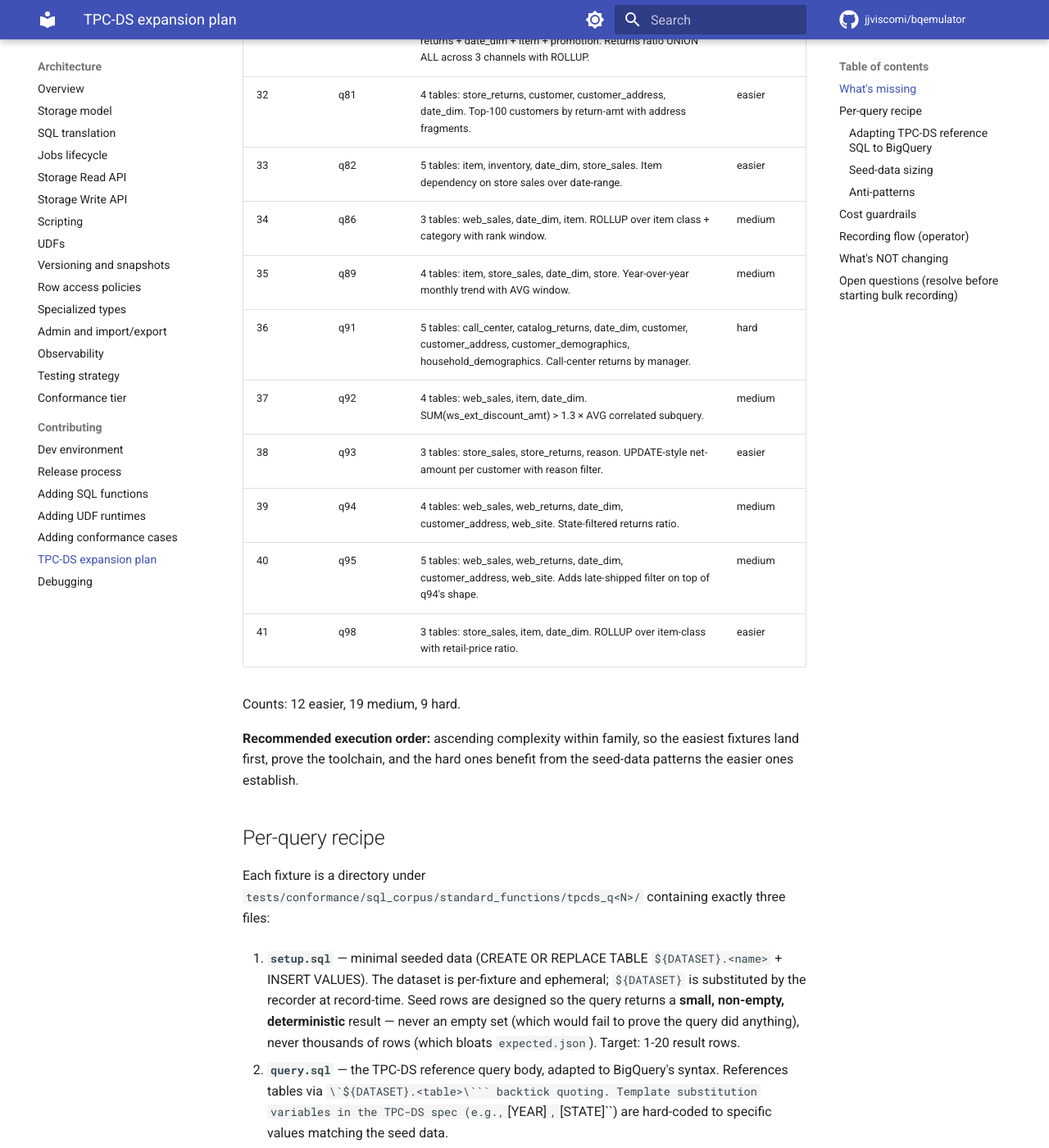
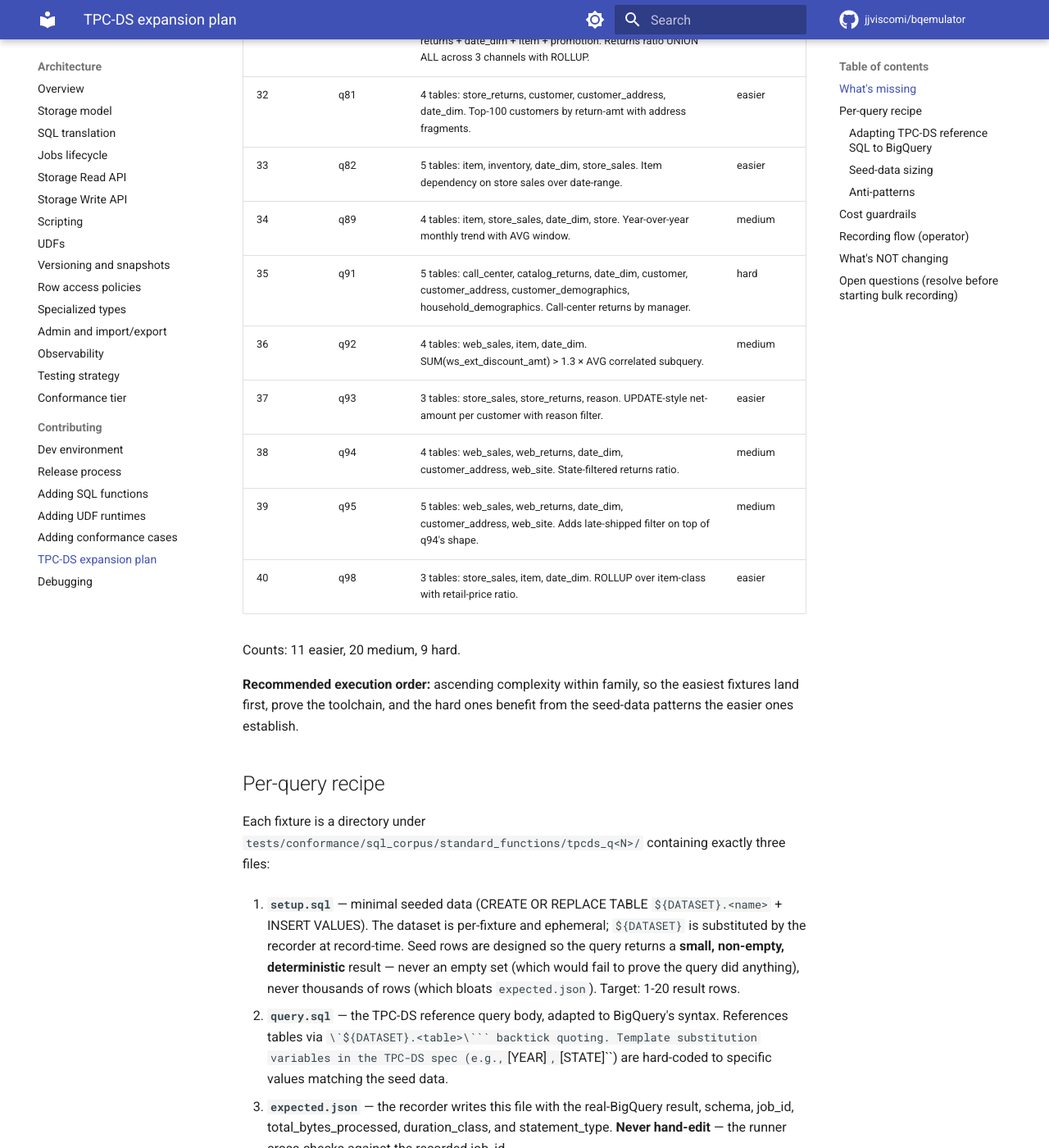
Before and after one commit to jjviscomi/bqemulator, an MkDocs documentation site: the page built from docs/architecture/contributing/tpcds-expansion-plan.md, in a window 1280 px wide and 1400 px high, scrolled down 2936 px. Shown: the whole window at 82% size. Built offline with MkDocs 1.6.1 and Material for MkDocs 9.7.7, drawn with Linux system fonts in a browser that asks for light colours; comment, search, counter and statistics services are not loaded; the version menu is left out; some of the changed text lies outside the part shown.

Commit message:
docs(conformance): correct TPC-DS missing-query table + complexity counts
CodeRabbit on PR #52 flagged two issues:

1. Thread PRRT_kwDOSkfuJ86EWPZk: complexity counts didn't match the
   table (claimed 12 easier / 19 medium / 9 hard; actual rows were
   11 / 21 / 9). Deeper root cause: the table had 41 rows when the
   missing-query count is 40. q86 was the duplicate — it's already
   in the corpus (verified: ``ls tests/conformance/sql_corpus/standard_functions/
   | grep tpcds_q86`` returns ``tpcds_q86``). Remove the q86 row,
   renumber subsequent rows, update counts to 11 / 20 / 9.

2. Thread PRRT_kwDOSkfuJ86EWPZn: typo ``PyPI/SF=1`` in the
   seed-data sizing section. SF=1 is the standard TPC-DS Scale
   Factor; PyPI is the Python Package Index — wrong acronym.
   Fix to ``TPC-DS SF=1``.

Both threads addressed:
- PRRT_kwDOSkfuJ86EWPZk (complexity count + q86 duplicate)
- PRRT_kwDOSkfuJ86EWPZn (PyPI/SF=1 typo)

```diff
--- a/docs/architecture/contributing/tpcds-expansion-plan.md
+++ b/docs/architecture/contributing/tpcds-expansion-plan.md
@@ -46,16 +46,15 @@ rows are 5+ tables, multi-CTE chains, or ROLLUP/GROUPING SETS.
 | 31 | q80 | 8 tables: store_sales / web_sales / catalog_sales each + their returns + date_dim + item + promotion. Returns ratio UNION ALL across 3 channels with ROLLUP. | hard |
 | 32 | q81 | 4 tables: store_returns, customer, customer_address, date_dim. Top-100 customers by return-amt with address fragments. | easier |
 | 33 | q82 | 5 tables: item, inventory, date_dim, store_sales. Item dependency on store sales over date-range. | easier |
-| 34 | q86 | 3 tables: web_sales, date_dim, item. ROLLUP over item class + category with rank window. | medium |
-| 35 | q89 | 4 tables: item, store_sales, date_dim, store. Year-over-year monthly trend with AVG window. | medium |
-| 36 | q91 | 5 tables: call_center, catalog_returns, date_dim, customer, customer_address, customer_demographics, household_demographics. Call-center returns by manager. | hard |
-| 37 | q92 | 4 tables: web_sales, item, date_dim. SUM(ws_ext_discount_amt) > 1.3 × AVG correlated subquery. | medium |
-| 38 | q93 | 3 tables: store_sales, store_returns, reason. UPDATE-style net-amount per customer with reason filter. | easier |
-| 39 | q94 | 4 tables: web_sales, web_returns, date_dim, customer_address, web_site. State-filtered returns ratio. | medium |
-| 40 | q95 | 5 tables: web_sales, web_returns, date_dim, customer_address, web_site. Adds late-shipped filter on top of q94's shape. | medium |
-| 41 | q98 | 3 tables: store_sales, item, date_dim. ROLLUP over item-class with retail-price ratio. | easier |
+| 34 | q89 | 4 tables: item, store_sales, date_dim, store. Year-over-year monthly trend with AVG window. | medium |
+| 35 | q91 | 5 tables: call_center, catalog_returns, date_dim, customer, customer_address, customer_demographics, household_demographics. Call-center returns by manager. | hard |
+| 36 | q92 | 4 tables: web_sales, item, date_dim. SUM(ws_ext_discount_amt) > 1.3 × AVG correlated subquery. | medium |
+| 37 | q93 | 3 tables: store_sales, store_returns, reason. UPDATE-style net-amount per customer with reason filter. | easier |
+| 38 | q94 | 4 tables: web_sales, web_returns, date_dim, customer_address, web_site. State-filtered returns ratio. | medium |
+| 39 | q95 | 5 tables: web_sales, web_returns, date_dim, customer_address, web_site. Adds late-shipped filter on top of q94's shape. | medium |
+| 40 | q98 | 3 tables: store_sales, item, date_dim. ROLLUP over item-class with retail-price ratio. | easier |
 
-Counts: 12 easier, 19 medium, 9 hard.
+Counts: 11 easier, 20 medium, 9 hard.
 
 **Recommended execution order:** ascending complexity within family,
 so the easiest fixtures land first, prove the toolchain, and the hard
```
Also changed, not shown: other parts of docs/architecture/contributing/tpcds-expansion-plan.md (+1 -1 lines).
